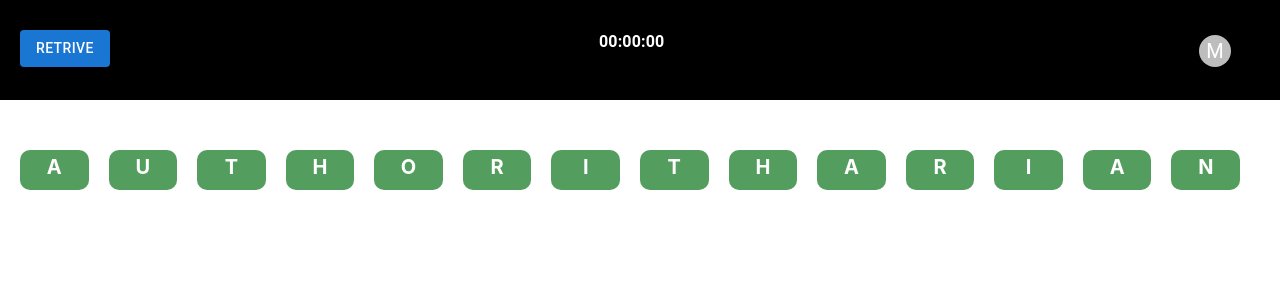
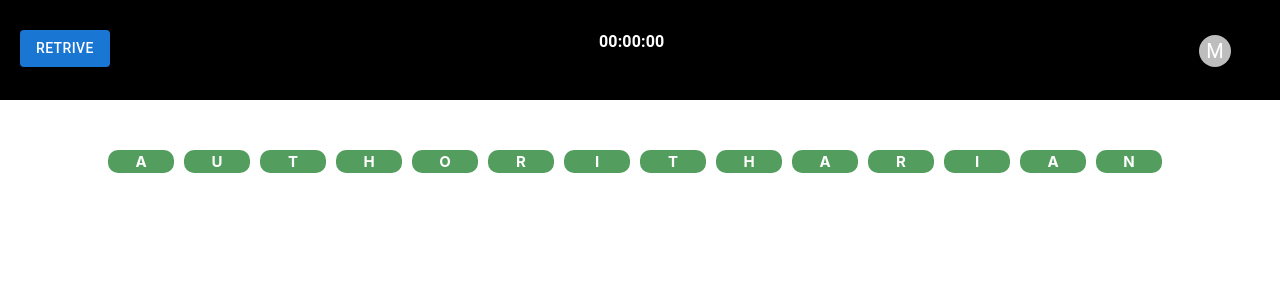
Before and after one commit to 13DeAnda/words, a React (Create React App) app: page / in a window 1280 px wide. Shown: the top 300 px of the page. Built offline with nearby package versions, Linux system fonts and the light colour scheme.

Commit message:
word flex

```diff
--- a/src/components/Word/Word.css
+++ b/src/components/Word/Word.css
@@ -3,19 +3,17 @@
     margin-bottom: 30px;
     display: flex;
     justify-content: center;
+    flex-wrap: wrap;
 }
 .letterContainer {
-    flex-flow: row wrap;
-    flex: 1 1 auto;
-
     background: #539e5f;
     border-radius: 10px;
-    height: 30px;
-    width: 30px;
-    padding: 5px;
-    margin-right: 20px;
-
-    font-size: 20px;
+    width: calc(100% / 20);
+    height: calc(100% / 20);
+    padding: 2px;
+    margin-right: 10px;
+    margin-bottom: 5px;
+    font-size: 15px;
     font-weight: bolder;
     color: white;
 }
```
